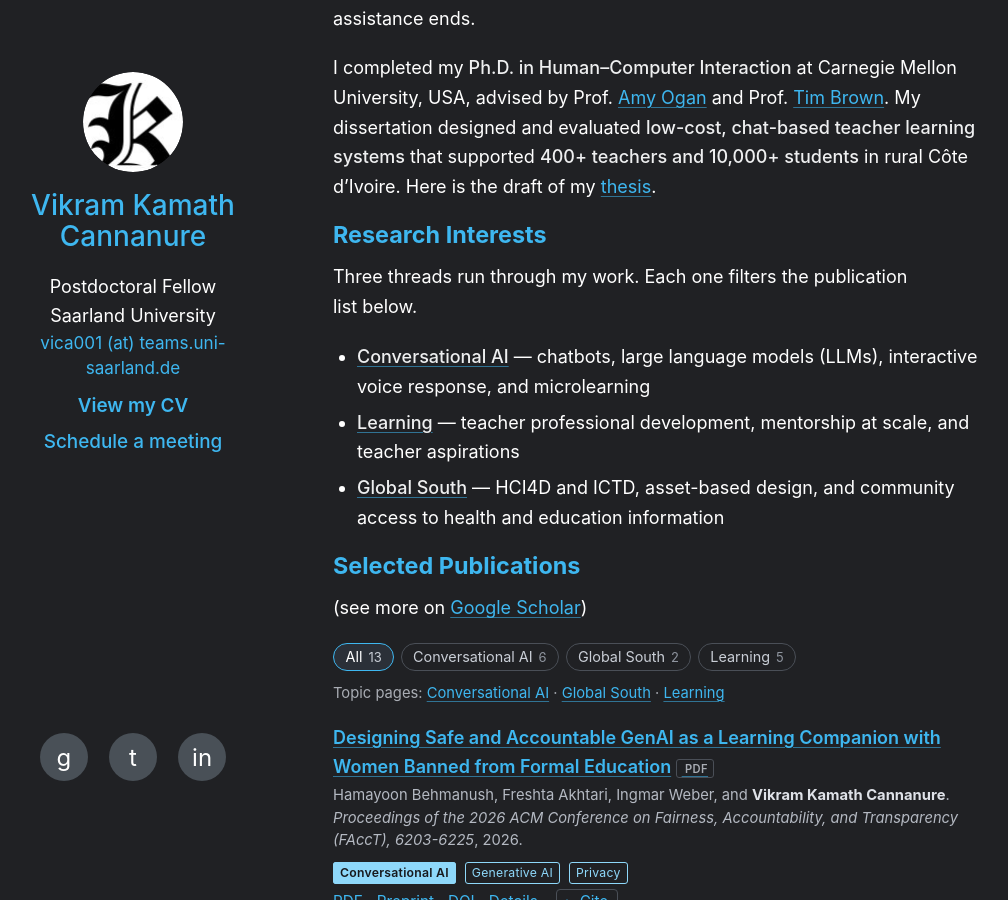
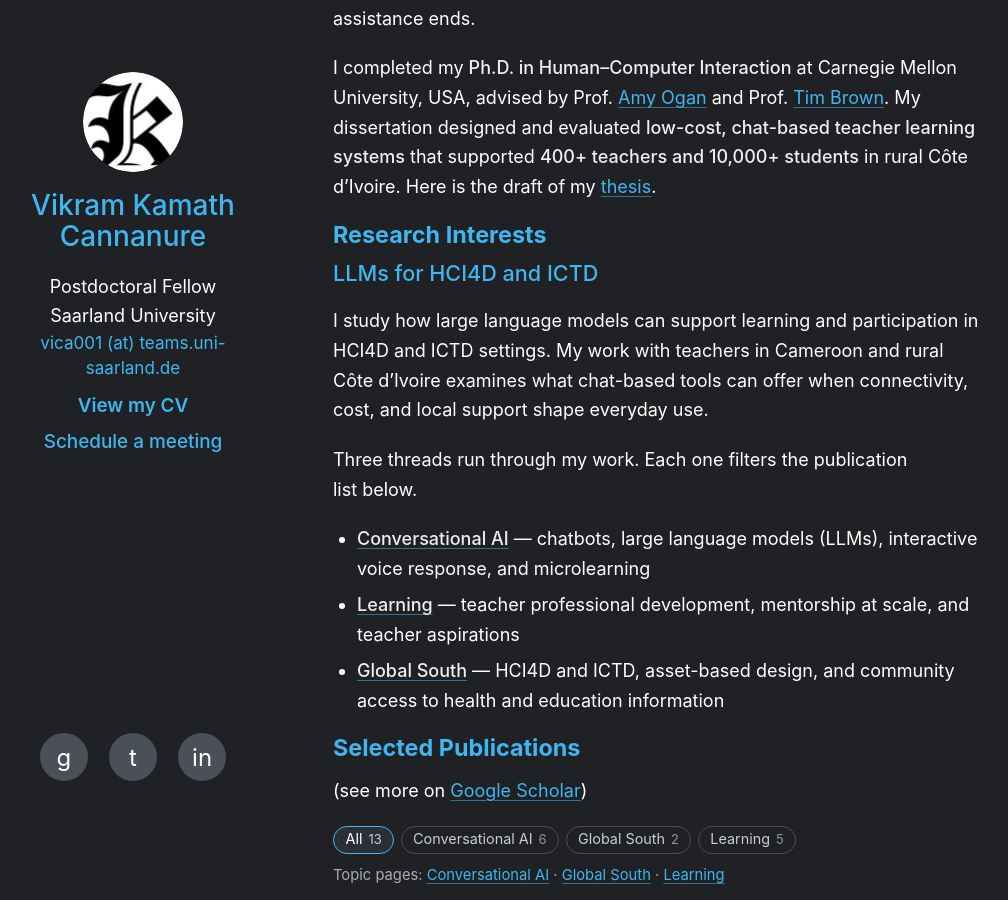
Before and after one commit to kmarkiv/kmarkiv.github.io, a Jekyll site: the page built from README.md, in a window 1280 px wide and 900 px high, scrolled down 448 px. Shown: the whole window, without its empty margins (137-1145 px from the left). Built offline with Jekyll 4.4.1, drawn with Linux system fonts in a browser that asks for light colours; our own code applies the rules of GitHub Pages for plain Markdown files.

Commit message:
Sharpen HCI4D and ICTD search copy

```diff
--- a/README.md
+++ b/README.md
@@ -11,6 +11,10 @@
 
 
 ## Research Interests
+
+### LLMs for HCI4D and ICTD
+
+I study how large language models can support learning and participation in HCI4D and ICTD settings. My work with teachers in Cameroon and rural Côte d’Ivoire examines what chat-based tools can offer when connectivity, cost, and local support shape everyday use.
 
 Three threads run through my work. Each one filters the publication list below.
 
--- a/_layouts/default.html
+++ b/_layouts/default.html
@@ -24,7 +24,7 @@
     <!-- Open Graph / Twitter -->
     <meta property="og:type" content="profile">
     <meta property="og:site_name" content="{{ site.title }}">
-    <meta property="og:title" content="{{ site.title }} | HCI, HCI4D, ICTD and LLMs, {{ site.affiliation }}">
+    <meta property="og:title" content="{{ site.title }} | HCI4D, ICTD and LLMs">
     <meta property="og:description" content="{{ site.description }}">
     <meta property="og:url" content="{{ site.canonical }}">
     <meta property="og:image" content="{{ '/assets/og-vikram.jpg' | absolute_url }}">
@@ -34,7 +34,7 @@
     <meta property="profile:first_name" content="Vikram">
     <meta property="profile:last_name" content="Kamath Cannanure">
     <meta name="twitter:card" content="summary_large_image">
-    <meta name="twitter:title" content="{{ site.title }} | HCI, HCI4D, ICTD and LLMs, {{ site.affiliation }}">
+    <meta name="twitter:title" content="{{ site.title }} | HCI4D, ICTD and LLMs">
     <meta name="twitter:description" content="{{ site.description }}">
     <meta name="twitter:image" content="{{ '/assets/og-vikram.jpg' | absolute_url }}">
     <meta name="twitter:image:alt" content="Portrait of Vikram Kamath Cannanure">
--- a/topics/conversational-ai.html
+++ b/topics/conversational-ai.html
@@ -1,8 +1,8 @@
 ---
 layout: topic
 topic: "Conversational AI"
-last_modified_at: 2026-06-27
+last_modified_at: 2026-09-13
 permalink: /topics/conversational-ai/
 blurb: >-
-  Chatbots, large language models (LLMs) and interactive voice systems built for people with limited connectivity, low-cost phones and little formal support. Deployments on WhatsApp and IVR in Cameroon, Côte d'Ivoire and India, and studies of what large language models can and cannot do in these settings.
+  Chatbots, large language models (LLMs) and interactive voice systems built for people with limited connectivity, low-cost phones and little formal support. This HCI4D and ICTD research includes deployments on WhatsApp and IVR in Cameroon, Côte d'Ivoire and India, and studies of what large language models can and cannot do in these settings.
 ---
--- a/topics/learning.html
+++ b/topics/learning.html
@@ -1,8 +1,8 @@
 ---
 layout: topic
 topic: "Learning"
-last_modified_at: 2026-04-09
+last_modified_at: 2026-09-13
 permalink: /topics/learning/
 blurb: >-
-  Teacher professional development where in-person training is hard to reach: mentorship at scale, communities of practice held together by mobile phones, and what teachers in rural schools actually aspire to. Includes a school-randomised trial in Côte d'Ivoire.
+  Teacher professional development where in-person training is hard to reach: mentorship at scale, communities of practice held together by mobile phones, and what teachers in rural schools actually aspire to. This HCI4D and ICTD work includes a school-randomised trial in Côte d'Ivoire.
 ---
```
Also changed, not shown: other parts of _layouts/default.html (+1 -1 lines).
